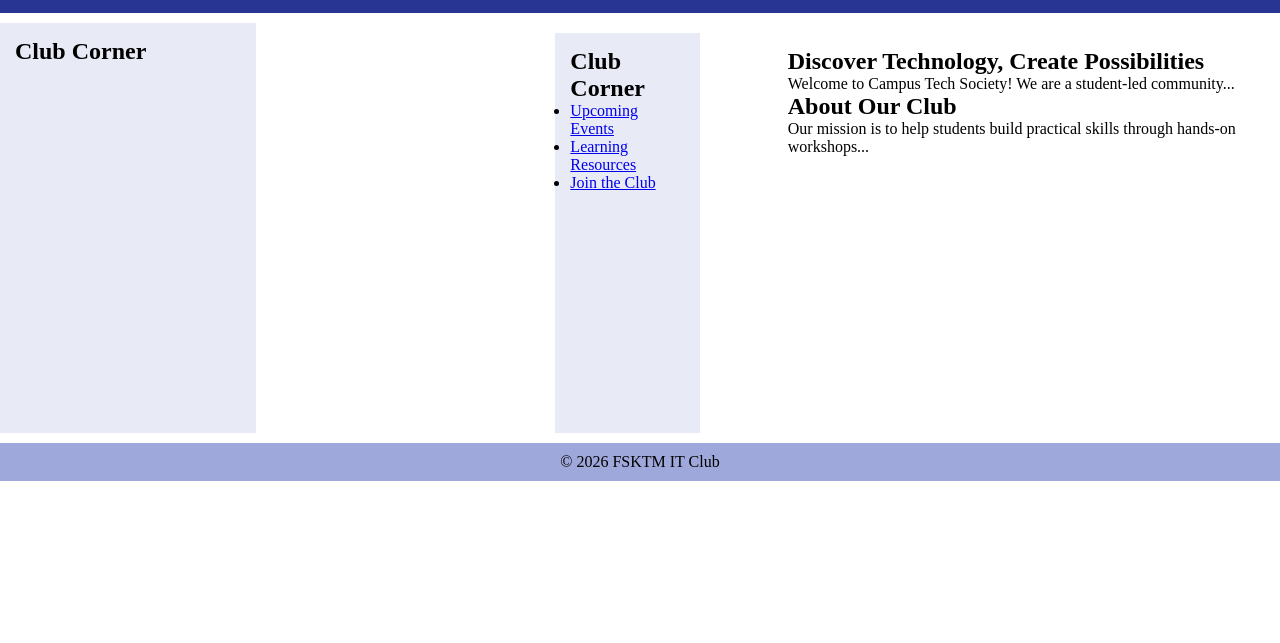
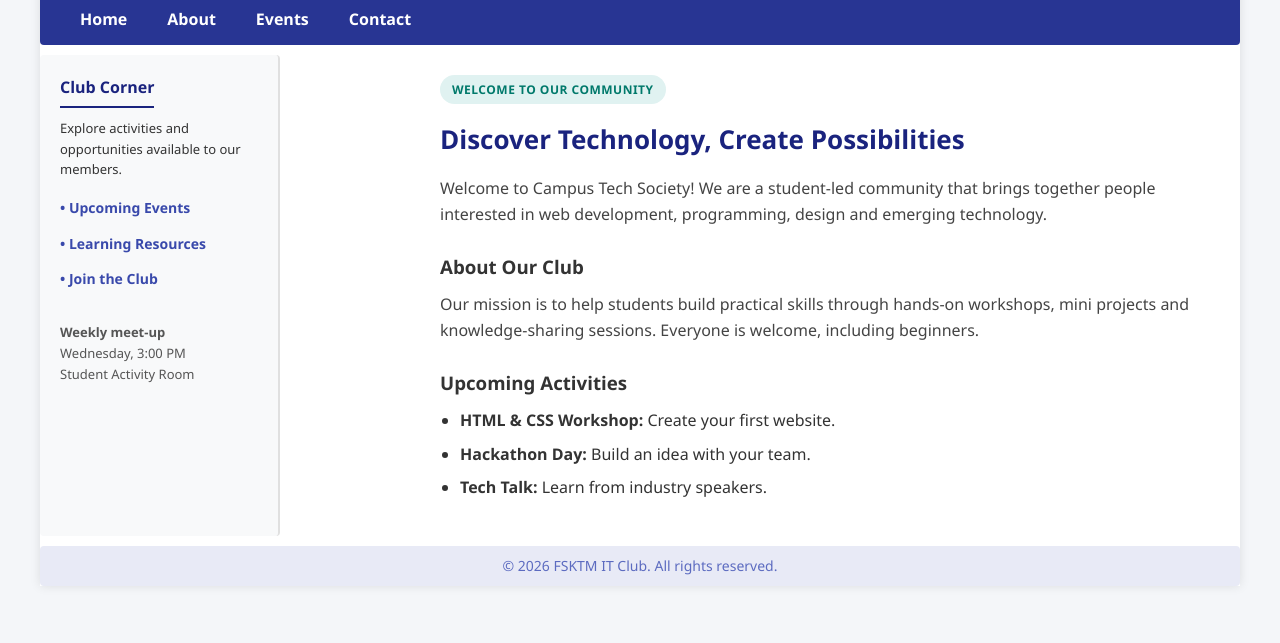
Before and after one commit to SudinDioxide/webdev_lab_4, a plain HTML site: page index.html in a window 1280 px wide. Shown: the part 157-800 px from the top of the page. Drawn offline with Linux system fonts and the light colour scheme.

Commit message:
Fix footer and header CSS

```diff
--- a/index.html
+++ b/index.html
@@ -1,82 +1,209 @@
 <!DOCTYPE html>
 <html lang="en">
-
 <head>
     <meta charset="UTF-8">
     <meta name="viewport" content="width=device-width, initial-scale=1.0">
     <title>FSKTM IT Club</title>
     <style>
+        /* Task 2: Page Reset */
         * {
             margin: 0;
             padding: 0;
             box-sizing: border-box;
+            font-family: 'Segoe UI', Tahoma, Geneva, Verdana, sans-serif;
         }
 
+        body {
+            background-color: #f4f6f9;
+            color: #333;
+            line-height: 1.6;
+        }
+
+        /* Task 2: Main Container */
         .container {
             display: flex;
             flex-direction: column;
             width: 100%;
+            max-width: 1200px; /* Keeps the site from stretching too wide on large screens */
+            margin: 0 auto; /* Centers the container */
             min-height: 600px;
+            background-color: #ffffff;
+            box-shadow: 0 0 10px rgba(0,0,0,0.1);
         }
 
-        .logo,
-        .navigation,
-        .content,
-        .footer {
+        /* Task 2: Major Regions Spacing */
+        .logo, .navigation, .content, .footer {
             margin-top: 10px;
         }
 
+        /* Logo / Header Styling */
         .logo {
             min-height: 100px;
-            background-color: #1a237e;
+            background-image: url('header.jpg');
+            background-size: cover;
+            background-position: center;
             color: white;
-            padding: 20px;
+            padding: 30px 20px;
+            border-radius: 4px;
+        }
+        .logo h1 {
+            font-size: 28px;
+            letter-spacing: 1px;
+            margin-bottom: 5px;
+        }
+        .logo p {
+            font-size: 14px;
+            color: #acafc5;
         }
 
+        /* Navigation Styling */
         .navigation {
             min-height: 50px;
             background-color: #283593;
-            padding: 15px;
+            display: flex;
+            align-items: center;
+            padding: 0 20px;
+            border-radius: 4px;
+        }
+        .navigation a {
+            color: white;
+            text-decoration: none;
+            padding: 10px 20px;
+            font-weight: 600;
+            transition: background-color 0.3s ease;
+        }
+        .navigation a:hover {
+            background-color: #3949ab;
+            border-radius: 4px;
         }
 
-        .footer {
-            min-height: 20px;
-            background-color: #9fa8da;
-            text-align: center;
-            padding: 10px;
-        }
-
+        /* Task 2: Content Layout */
         .content {
             min-height: 400px;
             display: flex;
             flex-direction: row;
-            justify-content: space-between;
+            justify-content: space-between; /* Creates the gap implicitly */
         }
 
+        /* Sidebar Styling */
         .side-bar {
             width: 20%;
-            background-color: #e8eaf6;
-            padding: 15px;
+            background-color: #f8f9fa;
+            padding: 20px;
+            border-radius: 4px;
+            border-right: 2px solid #e0e0e0;
+        }
+        .side-bar h3 {
+            font-size: 16px;
+            color: #1a237e;
+            margin-bottom: 10px;
+            border-bottom: 2px solid #1a237e;
+            padding-bottom: 5px;
+            display: inline-block;
+        }
+        .side-bar p {
+            font-size: 13px;
+            margin-bottom: 15px;
+        }
+        .side-bar ul {
+            list-style-type: none;
+        }
+        .side-bar ul li {
+            margin-bottom: 10px;
+        }
+        .side-bar ul li a {
+            text-decoration: none;
+            color: #3949ab;
+            font-weight: bold;
+            font-size: 14px;
+        }
+        .side-bar ul li a:hover {
+            text-decoration: underline;
         }
 
+        .meeting-info {
+            margin-top: 30px;
+            font-size: 13px;
+            color: #555;
+        }
+
+        /* Body Area Styling */
         .body-area {
             width: 70%;
-            background-color: #ffffff;
-            padding: 15px;
+            padding: 20px 40px;
+        }
+        .welcome-badge {
+            display: inline-block;
+            background-color: #e0f2f1;
+            color: #00796b;
+            padding: 5px 12px;
+            border-radius: 20px;
+            font-size: 12px;
+            font-weight: bold;
+            margin-bottom: 15px;
+            letter-spacing: 0.5px;
+        }
+        .body-area h2 {
+            color: #1a237e;
+            margin-bottom: 15px;
+            font-size: 26px;
+        }
+        .body-area h3 {
+            margin-top: 25px;
+            margin-bottom: 10px;
+            color: #333;
+        }
+        .body-area p {
+            margin-bottom: 15px;
+            color: #444;
+        }
+        .body-area ul {
+            margin-left: 20px;
+            margin-bottom: 15px;
+        }
+        .body-area ul li {
+            margin-bottom: 8px;
+        }
+
+        /* Footer Styling */
+        .footer {
+            min-height: 40px;
+            background-color: #e8eaf6;
+            display: flex;
+            align-items: center;
+            justify-content: center;
+            color: #5c6bc0;
+            font-size: 14px;
+            font-weight: 500;
+            border-radius: 4px;
+        }
+
+        @media (max-width: 768px) {
+            .content {
+                flex-direction: column;
+            }
+            .side-bar, .body-area {
+                width: 100%;
+                border-right: none;
+                padding: 15px;
+            }
+            .navigation {
+                flex-wrap: wrap;
+                justify-content: center;
+            }
         }
     </style>
 </head>
-
 <body>
-    <!-- Main Container -->
     <div class="container">
 
-        <!-- Logo/Header Region -->
+        <!-- Logo / Header -->
         <div class="logo">
             <h1>FSKTM IT Club</h1>
+            <p>Learn. Build. Innovate. Together.</p>
         </div>
 
-        <!-- Navigation Region -->
+        <!-- Navigation -->
         <div class="navigation">
             <a href="#">Home</a>
             <a href="#">About</a>
@@ -84,40 +211,47 @@
             <a href="#">Contact</a>
         </div>
 
-        <!-- Content Region -->
         <div class="content">
 
-            <!-- Side-bar Column -->
             <div class="side-bar">
-                <h2>Club Corner</h2>
-            </div>
-
-            <!-- Body Area Column -->
-            <div class="content">
-                <div class="side-bar">
-                    <h2>Club Corner</h2>
-                    <ul>
-                        <li><a href="#">Upcoming Events</a></li>
-                        <li><a href="#">Learning Resources</a></li>
-                        <li><a href="#">Join the Club</a></li>
-                    </ul>
-                </div>
-                <div class="body-area">
-                    <h2>Discover Technology, Create Possibilities</h2>
-                    <p>Welcome to Campus Tech Society! We are a student-led community...</p>
-                    <h2>About Our Club</h2>
-                    <p>Our mission is to help students build practical skills through hands-on workshops...</p>
+                <h3>Club Corner</h3>
+                <p>Explore activities and opportunities available to our members.</p>
+                <ul>
+                    <li><a href="#">&bull; Upcoming Events</a></li>
+                    <li><a href="#">&bull; Learning Resources</a></li>
+                    <li><a href="#">&bull; Join the Club</a></li>
+                </ul>
+                <div class="meeting-info">
+                    <strong>Weekly meet-up</strong><br>
+                    Wednesday, 3:00 PM<br>
+                    Student Activity Room
                 </div>
             </div>
 
+            <!-- Body Area -->
+            <div class="body-area">
+                <span class="welcome-badge">WELCOME TO OUR COMMUNITY</span>
+                <h2>Discover Technology, Create Possibilities</h2>
+                <p>Welcome to Campus Tech Society! We are a student-led community that brings together people interested in web development, programming, design and emerging technology.</p>
+
+                <h3>About Our Club</h3>
+                <p>Our mission is to help students build practical skills through hands-on workshops, mini projects and knowledge-sharing sessions. Everyone is welcome, including beginners.</p>
+
+                <h3>Upcoming Activities</h3>
+                <ul>
+                    <li><strong>HTML & CSS Workshop:</strong> Create your first website.</li>
+                    <li><strong>Hackathon Day:</strong> Build an idea with your team.</li>
+                    <li><strong>Tech Talk:</strong> Learn from industry speakers.</li>
+                </ul>
+                </div>
+
         </div>
 
-        <!-- Footer Region -->
+        <!-- Footer -->
         <div class="footer">
-            <p>&copy; 2026 FSKTM IT Club</p>
+            <p>&copy; 2026 FSKTM IT Club. All rights reserved.</p>
         </div>
 
     </div>
 </body>
-
 </html>
```
Also changed, not shown: header.jpg (added).
